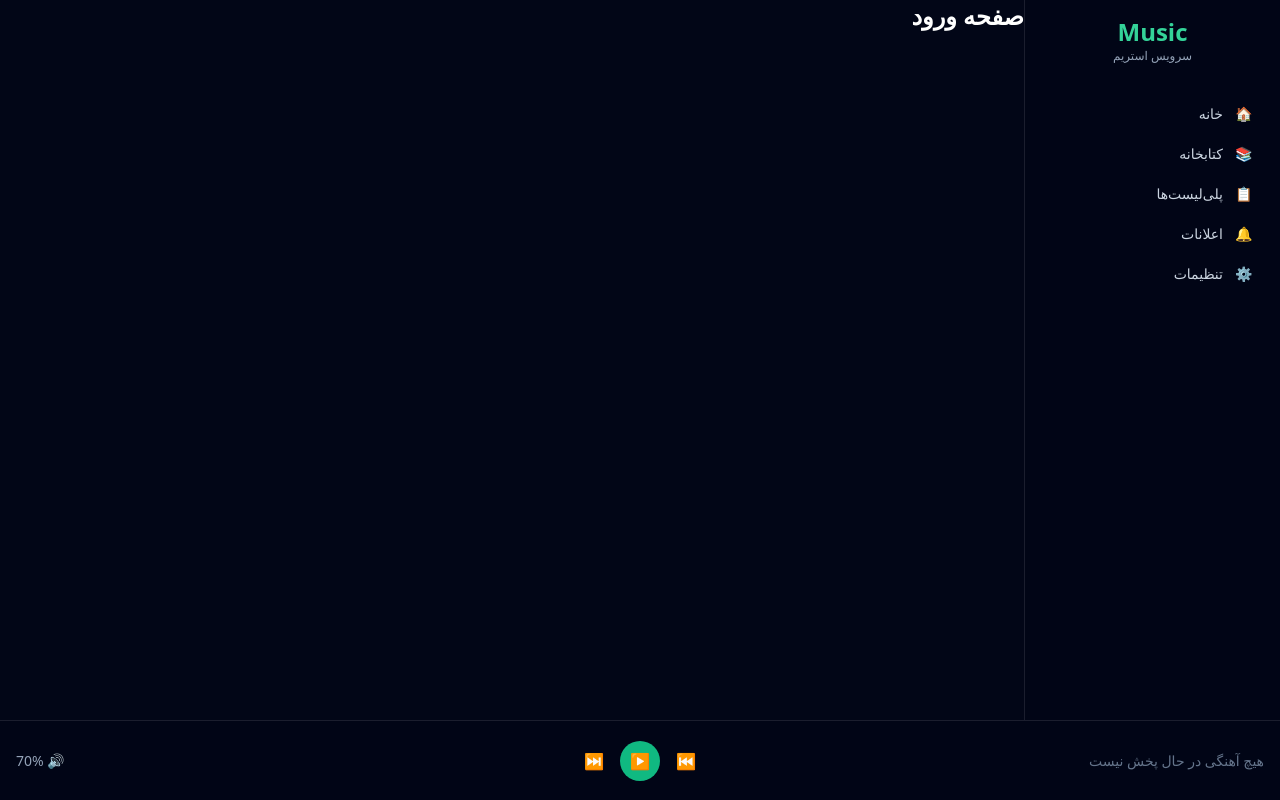
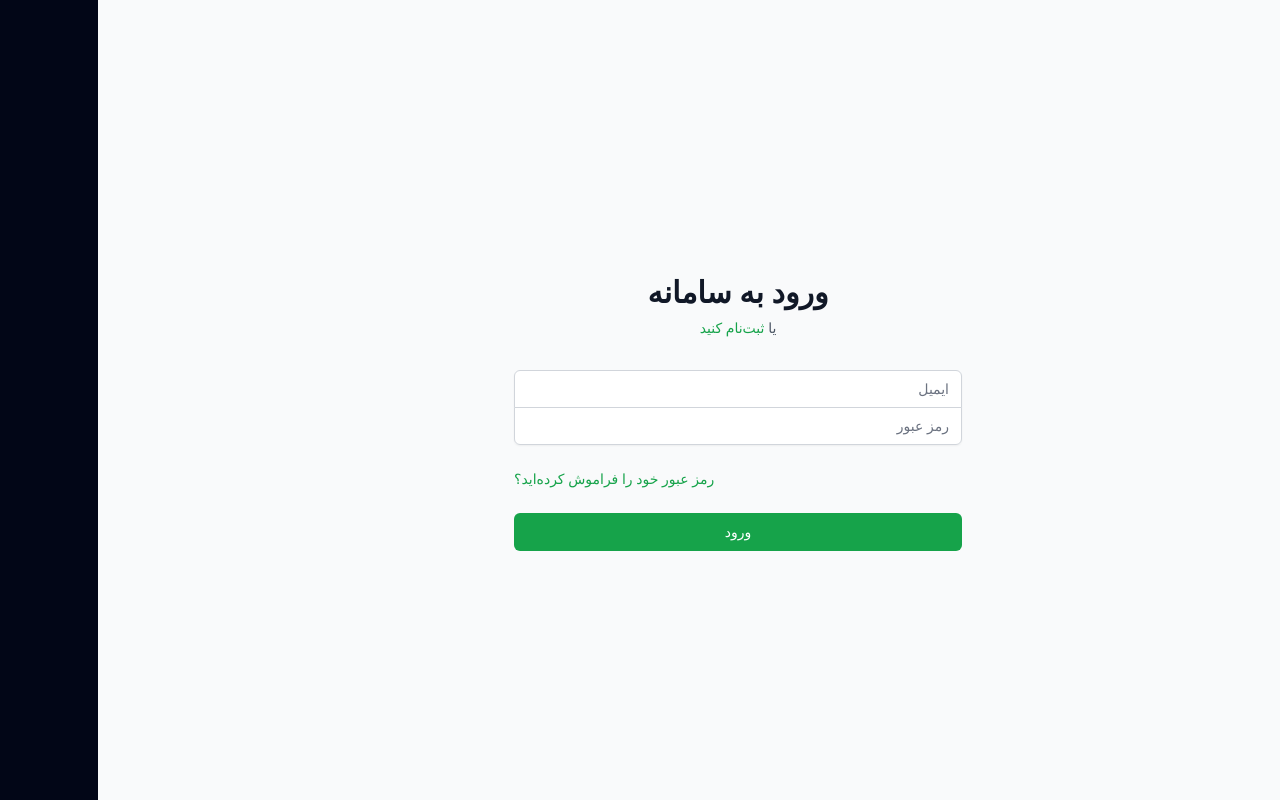
Before and after one commit to S2speed/web-project, a Next.js app in the folder music-app/: page /login in a window 1280 px wide. Built offline with nearby package versions, Linux system fonts and the light colour scheme.

Commit message:
added login page

```diff
--- /dev/null
+++ b/music-app/src/app/(auth)/layout.jsx
@@ -0,0 +1,3 @@
+export default function AuthLayout({ children }) {
+  return <div className="min-h-screen bg-gray-50">{children}</div>;
+}
--- a/music-app/src/app/(auth)/login/page.jsx
+++ b/music-app/src/app/(auth)/login/page.jsx
@@ -1,7 +1,125 @@
-export default function Page() {
+'use client';
+
+import { useState } from 'react';
+import Link from 'next/link';
+import { useRouter } from 'next/navigation';
+import { useUser } from '@/contexts/UserContext';
+import { USER_ROLES as ROLES } from '@/utils/constants';
+
+export default function LoginPage() {
+  const router = useRouter();
+  const { login, isLoading, error } = useUser();
+  const [formData, setFormData] = useState({
+    email: '',
+    password: '',
+  });
+  const [localError, setLocalError] = useState('');
+
+  const handleChange = (event) => {
+    const { name, value } = event.target;
+    setFormData((prev) => ({ ...prev, [name]: value }));
+    setLocalError('');
+  };
+
+  const handleSubmit = async (event) => {
+    event.preventDefault();
+    setLocalError('');
+
+    if (!formData.email || !formData.password) {
+      setLocalError('لطفاً تمام فیلدها را پر کنید');
+      return;
+    }
+
+    const result = await login(formData.email, formData.password);
+
+    if (result.success) {
+      const user = result.data.user;
+
+      if (user.role === ROLES.ADMIN || user.role === ROLES.SUPPORT) {
+        router.push('/admin/dashboard');
+      } else if (user.role === ROLES.ARTIST) {
+        router.push('/artist/dashboard');
+      } else {
+        router.push('/');
+      }
+      return;
+    }
+
+    setLocalError(result.error?.message || 'خطا در ورود');
+  };
+
   return (
-    <div>
-      <h1 className="text-2xl font-bold">صفحه ورود</h1>
+    <div className="flex min-h-screen items-center justify-center bg-gray-50 px-4 py-12 sm:px-6 lg:px-8">
+      <div className="w-full max-w-md space-y-8">
+        <div>
+          <h1 className="mt-6 text-center text-3xl font-extrabold text-gray-900">ورود به سامانه</h1>
+          <p className="mt-2 text-center text-sm text-gray-600">
+            یا{' '}
+            <Link href="/register" className="font-medium text-green-600 hover:text-green-500">
+              ثبت‌نام کنید
+            </Link>
+          </p>
+        </div>
+
+        <form className="mt-8 space-y-6" onSubmit={handleSubmit}>
+          <div className="rounded-md shadow-sm -space-y-px">
+            <div>
+              <label htmlFor="email" className="sr-only">
+                ایمیل
+              </label>
+              <input
+                id="email"
+                name="email"
+                type="email"
+                autoComplete="email"
+                required
+                className="relative block w-full appearance-none rounded-none rounded-t-md border border-gray-300 px-3 py-2 text-gray-900 placeholder-gray-500 focus:z-10 focus:border-green-500 focus:outline-none focus:ring-green-500 sm:text-sm"
+                placeholder="ایمیل"
+                value={formData.email}
+                onChange={handleChange}
+              />
+            </div>
+            <div>
+              <label htmlFor="password" className="sr-only">
+                رمز عبور
+              </label>
+              <input
+                id="password"
+                name="password"
+                type="password"
+                autoComplete="current-password"
+                required
+                className="relative block w-full appearance-none rounded-none rounded-b-md border border-gray-300 px-3 py-2 text-gray-900 placeholder-gray-500 focus:z-10 focus:border-green-500 focus:outline-none focus:ring-green-500 sm:text-sm"
+                placeholder="رمز عبور"
+                value={formData.password}
+                onChange={handleChange}
+              />
+            </div>
+          </div>
+
+          <div className="flex items-center justify-end">
+            <div className="text-sm">
+              <Link href="/forgot-password" className="font-medium text-green-600 hover:text-green-500">
+                رمز عبور خود را فراموش کرده‌اید؟
+              </Link>
+            </div>
+          </div>
+
+          {(localError || error) && (
+            <div className="rounded-md bg-red-50 p-4">
+              <p className="text-sm text-red-700">{localError || error}</p>
+            </div>
+          )}
+
+          <button
+            type="submit"
+            disabled={isLoading}
+            className="group relative flex w-full justify-center rounded-md border border-transparent bg-green-600 px-4 py-2 text-sm font-medium text-white transition hover:bg-green-700 focus:outline-none focus:ring-2 focus:ring-green-500 focus:ring-offset-2 disabled:cursor-not-allowed disabled:opacity-50"
+          >
+            {isLoading ? 'در حال ورود...' : 'ورود'}
+          </button>
+        </form>
+      </div>
     </div>
   );
 }
--- a/music-app/src/app/(dashboard)/page.jsx
+++ b/music-app/src/app/(dashboard)/page.jsx
@@ -1,7 +1,5 @@
+import { redirect } from 'next/navigation';
+
 export default function Page() {
-  return (
-    <div>
-      <h1 className="text-2xl font-bold">صفحه خانه</h1>
-    </div>
-  );
+  redirect('/login');
 }
--- a/music-app/src/app/layout.jsx
+++ b/music-app/src/app/layout.jsx
@@ -1,8 +1,7 @@
 import "./globals.css";
 import { UserProvider } from "@/contexts/UserContext";
 import { PlayerProvider } from "@/contexts/PlayerContext";
-import Sidebar from "@/components/layout/Sidebar";
-import Footer from "@/components/layout/Footer";
+import AppShell from "@/components/layout/AppShell";
 import SeedInitializer from "@/components/common/SeedInitializer";
 
 export const metadata = {
@@ -17,11 +16,7 @@ export default function RootLayout({ children }) {
         <SeedInitializer />
         <UserProvider>
           <PlayerProvider>
-            <div className="flex h-full overflow-hidden">
-              <Sidebar />
-              <main className="flex-1 overflow-y-auto pb-24">{children}</main>
-            </div>
-            <Footer />
+            <AppShell>{children}</AppShell>
           </PlayerProvider>
         </UserProvider>
       </body>
--- /dev/null
+++ b/music-app/src/components/layout/AppShell.jsx
@@ -0,0 +1,35 @@
+'use client';
+
+import { usePathname } from 'next/navigation';
+import Sidebar from '@/components/layout/Sidebar';
+import Footer from '@/components/layout/Footer';
+
+const authPrefixes = ['/login', '/register', '/forgot-password'];
+
+function isAuthRoute(pathname) {
+  if (!pathname) {
+    return false;
+  }
+
+  if (authPrefixes.includes(pathname)) {
+    return true;
+  }
+
+  return pathname.startsWith('/login/') || pathname.startsWith('/register/') || pathname.startsWith('/forgot-password/');
+}
+
+export default function AppShell({ children }) {
+  const pathname = usePathname();
+
+  if (isAuthRoute(pathname)) {
+    return <>{children}</>;
+  }
+
+  return (
+    <div className="flex h-full overflow-hidden">
+      <Sidebar />
+      <main className="flex-1 overflow-y-auto pb-24">{children}</main>
+      <Footer />
+    </div>
+  );
+}
```
